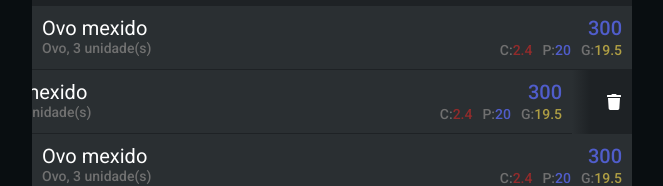
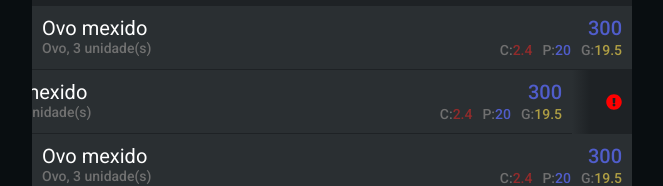
Before and after one commit to gustavodaltoe/MyFit, a React (Create React App) app in the folder web/: page /principal in a window 1280 px wide. Both pictures are taken after a click on the button 910 px from the left and 838 px from the top of the page. Shown: the part 736-922 px from the top of the page, without its empty margins (308-971 px from the left). Built offline with nearby package versions, Linux system fonts and the light colour scheme; the HTML template or start-up script is replaced by a standard one.

Commit message:
confirmacao de delete nas listagem de alimentos

```diff
--- a/web/src/components/FoodList/index.tsx
+++ b/web/src/components/FoodList/index.tsx
@@ -1,43 +1,39 @@
 import React from 'react';
-import { FaTrash } from 'react-icons/fa';
 import FoodItem from '../FoodItem';
+import FoodSideDeleteButton from '../FoodSideDeleteButton';
 
 import './styles.scss';
 
 const FoodList = () => {
+  function handleDelete() {
+    // setIsModalOpen(!isModalOpen);
+  }
+
   return (
+    <>
       <section className="food-list">
         <div className="food-container">
           <FoodItem />
-        <button type="button">
-          <FaTrash />
-        </button>
+          <FoodSideDeleteButton handleDelete={handleDelete} />
         </div>
         <div className="food-container">
           <FoodItem />
-        <button type="button">
-          <FaTrash />
-        </button>
+          <FoodSideDeleteButton handleDelete={handleDelete} />
         </div>
         <div className="food-container">
           <FoodItem />
-        <button type="button">
-          <FaTrash />
-        </button>
+          <FoodSideDeleteButton handleDelete={handleDelete} />
         </div>
         <div className="food-container">
           <FoodItem />
-        <button type="button">
-          <FaTrash />
-        </button>
+          <FoodSideDeleteButton handleDelete={handleDelete} />
         </div>
         <div className="food-container">
           <FoodItem />
-        <button type="button">
-          <FaTrash />
-        </button>
+          <FoodSideDeleteButton handleDelete={handleDelete} />
         </div>
       </section>
+    </>
   );
 };
 
--- a/web/src/components/FoodList/styles.scss
+++ b/web/src/components/FoodList/styles.scss
@@ -16,24 +16,6 @@
         position: relative;
         overflow: hidden;
 
-        & > button {
-            cursor: pointer;
-            position: absolute;
-            right: -6rem;
-            top: 0;
-            bottom: 0;
-            width: 6rem;
-            outline: none;
-            background: linear-gradient(90deg, rgba(255,255,255,0) 0%, var(--color-background-secundary-dark) 30%);
-
-            display: flex;
-            justify-content: flex-end;
-            align-items: center;
-            padding: 1rem;
-
-            transition: all .3s;
-        }
-
         &:hover {
             & > button {
                 right: 0;
--- /dev/null
+++ b/web/src/components/FoodSideDeleteButton/index.tsx
@@ -0,0 +1,36 @@
+import React, { useState } from 'react';
+import { FaExclamationCircle, FaTrash } from 'react-icons/fa';
+
+import './styles.scss';
+
+interface IProps {
+  handleDelete(): void;
+}
+
+const FoodSideDeleteButton: React.FC<IProps> = ({ handleDelete }) => {
+  const [isLocked, setIsLocked] = useState(true);
+
+  return (
+    <>
+      {isLocked ? (
+        <button
+          className="delete"
+          type="button"
+          onClick={() => setIsLocked(false)}
+        >
+          <FaTrash />
+        </button>
+      ) : (
+        <button
+          className="delete confirmation"
+          type="button"
+          onClick={handleDelete}
+        >
+          <FaExclamationCircle />
+        </button>
+      )}
+    </>
+  );
+};
+
+export default FoodSideDeleteButton;
--- /dev/null
+++ b/web/src/components/FoodSideDeleteButton/styles.scss
@@ -0,0 +1,23 @@
+button {
+  &.delete {
+    cursor: pointer;
+    position: absolute;
+    right: -6rem;
+    top: 0;
+    bottom: 0;
+    width: 6rem;
+    outline: none;
+    background: linear-gradient(90deg, rgba(255,255,255,0) 0%, var(--color-background-secundary-dark) 30%);
+
+    display: flex;
+    justify-content: flex-end;
+    align-items: center;
+    padding: 1rem;
+
+    transition: all .3s;
+
+    &.confirmation {
+      color: red;
+    }
+  }
+}
--- a/web/src/components/Modal/index.tsx
+++ b/web/src/components/Modal/index.tsx
@@ -1,6 +1,5 @@
 import React, { memo, useCallback, useState } from 'react';
 import { FaTimes } from 'react-icons/fa';
-import FoodItem from '../FoodItem';
 
 import './styles.scss';
 
--- a/web/src/pages/Foods/index.tsx
+++ b/web/src/pages/Foods/index.tsx
@@ -1,10 +1,11 @@
 import React, { useState } from 'react';
-import { FaPlusCircle, FaTrash } from 'react-icons/fa';
+import { FaPlusCircle } from 'react-icons/fa';
 import FoodItem from '../../components/FoodItem';
 import Header from '../../components/Header';
 import Modal from '../../components/Modal';
 import NewFoodModalContent from '../../components/NewFoodModalContent';
 import SearchFood from '../../components/SearchFood';
+import FoodSideDeleteButton from '../../components/FoodSideDeleteButton';
 
 import './styles.scss';
 
@@ -21,6 +22,8 @@ function Foods() {
     setIsModalOpen(false);
   };
 
+  const handleDelete = () => {};
+
   return (
     <main id="foods">
       <Header />
@@ -32,33 +35,23 @@ function Foods() {
         </header>
         <div className="food-container">
           <FoodItem />
-          <button type="button">
-            <FaTrash />
-          </button>
+          <FoodSideDeleteButton handleDelete={handleDelete} />
         </div>
         <div className="food-container">
           <FoodItem />
-          <button type="button">
-            <FaTrash />
-          </button>
+          <FoodSideDeleteButton handleDelete={handleDelete} />
         </div>
         <div className="food-container">
           <FoodItem />
-          <button type="button">
-            <FaTrash />
-          </button>
+          <FoodSideDeleteButton handleDelete={handleDelete} />
         </div>
         <div className="food-container">
           <FoodItem />
-          <button type="button">
-            <FaTrash />
-          </button>
+          <FoodSideDeleteButton handleDelete={handleDelete} />
         </div>
         <div className="food-container">
           <FoodItem />
-          <button type="button">
-            <FaTrash />
-          </button>
+          <FoodSideDeleteButton handleDelete={handleDelete} />
         </div>
       </section>
 
--- a/web/src/pages/Foods/styles.scss
+++ b/web/src/pages/Foods/styles.scss
@@ -17,7 +17,7 @@
       margin-bottom: 4rem;
     }
 
-    button {
+    & > button {
       display: flex;
       align-items: center;
       justify-content: center;
@@ -47,24 +47,6 @@
       cursor: pointer;
       position: relative;
       overflow: hidden;
-
-      & > button {
-        cursor: pointer;
-        position: absolute;
-        right: -6rem;
-        top: 0;
-        bottom: 0;
-        width: 6rem;
-        outline: none;
-        background: linear-gradient(90deg, rgba(255,255,255,0) 0%, var(--color-background-secundary-dark) 30%);
-
-        display: flex;
-        justify-content: flex-end;
-        align-items: center;
-        padding: 1rem;
-
-        transition: all .3s;
-      }
 
       &:hover {
         & > button {
```
Lines whose indentation alone changed are shown as unchanged.
